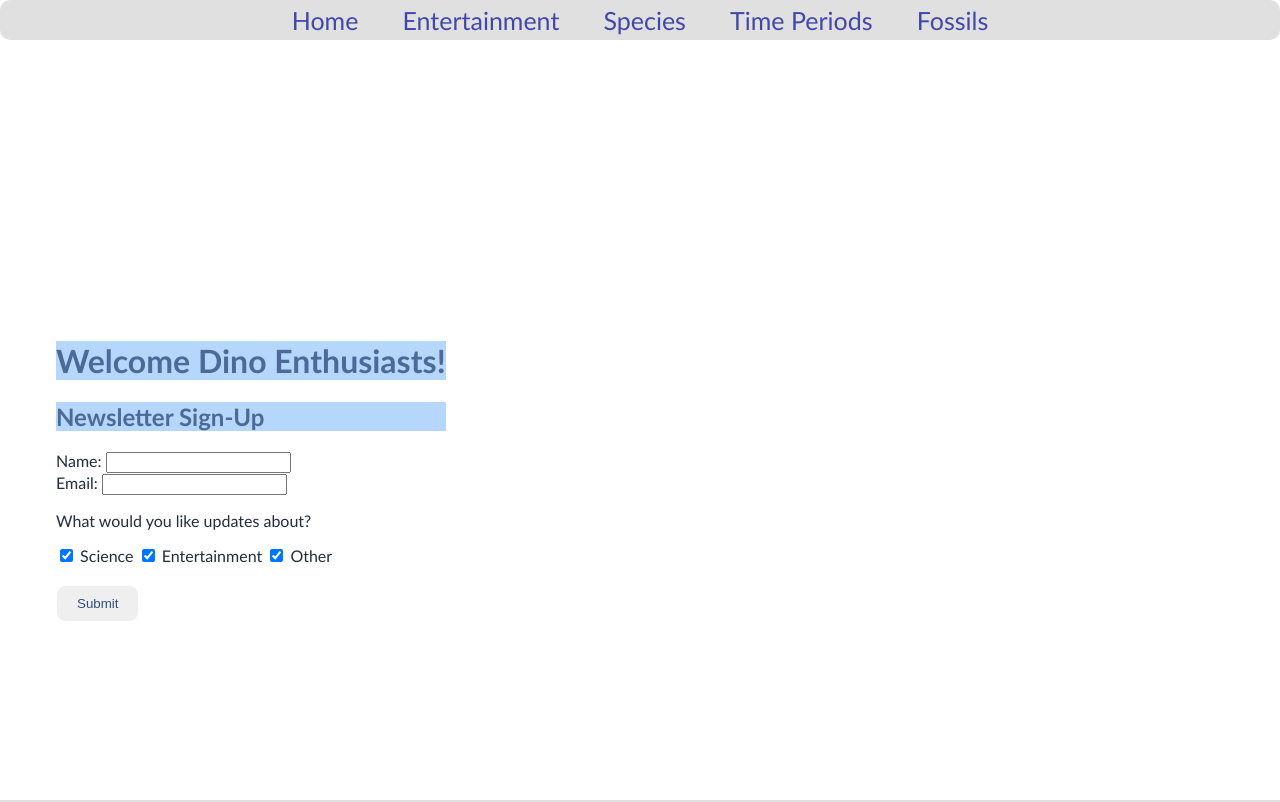
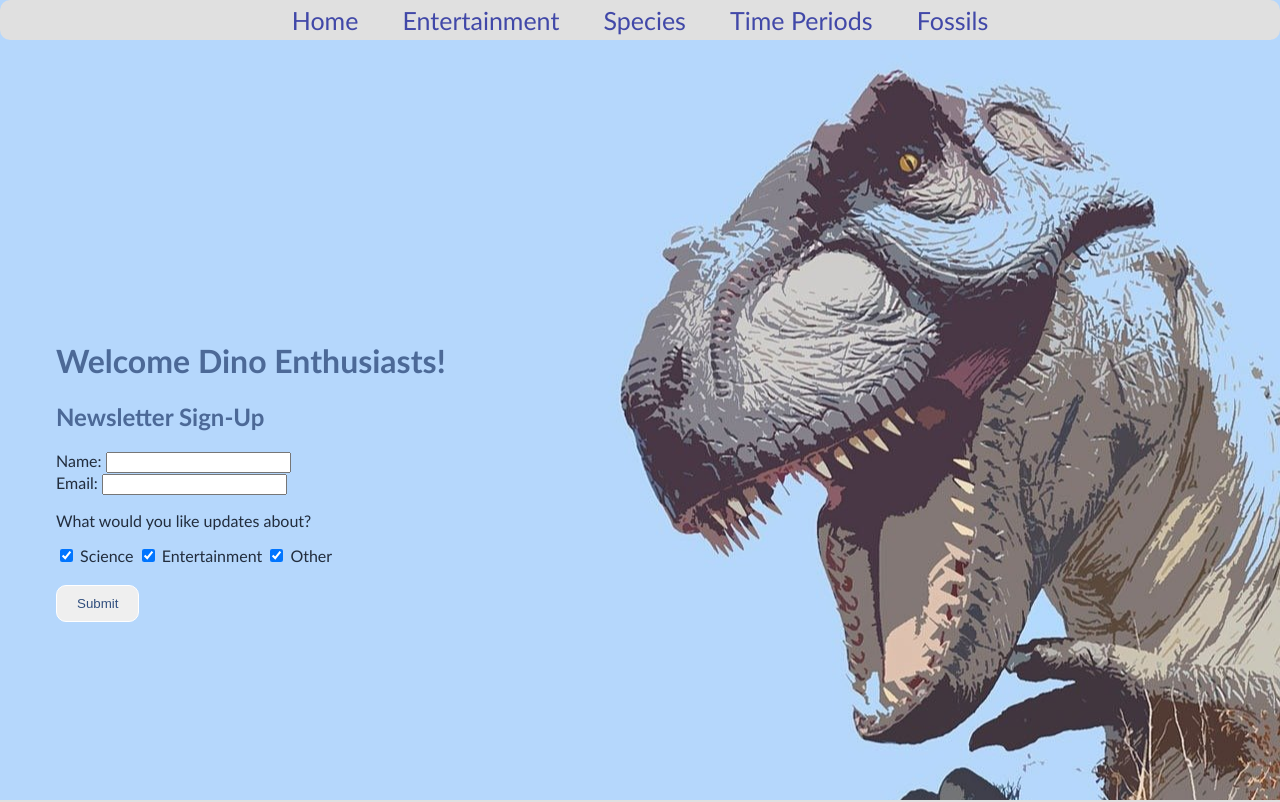
Before and after one commit to FelixTaylor8/CS347, a plain HTML site: page Dinosaurs/index.html in a window 1280 px wide. Shown: the top 802 px of the page. Drawn offline with Linux system fonts and the light colour scheme.

Commit message:
almost have it?

```diff
--- a/Dinosaurs/css/dinostyle.css
+++ b/Dinosaurs/css/dinostyle.css
@@ -39,7 +39,7 @@ a {
 }
 
 .showcase {
-    background-image: url("Dinosaurs\images\splash.jpg");
+    background-image: url("/Dinosaurs/images/splash.jpg");
 	background-size: cover;
 	background-position: center;
 	height: 100vh;
```
